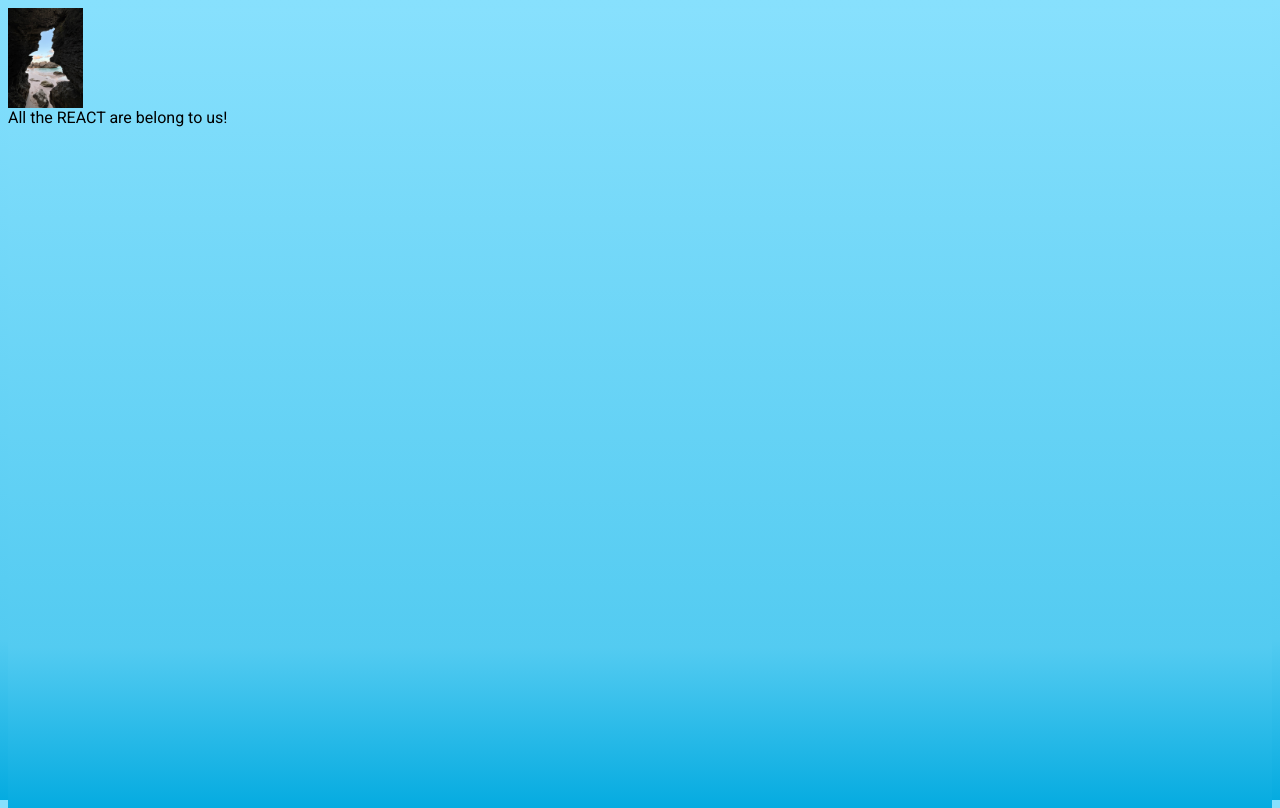
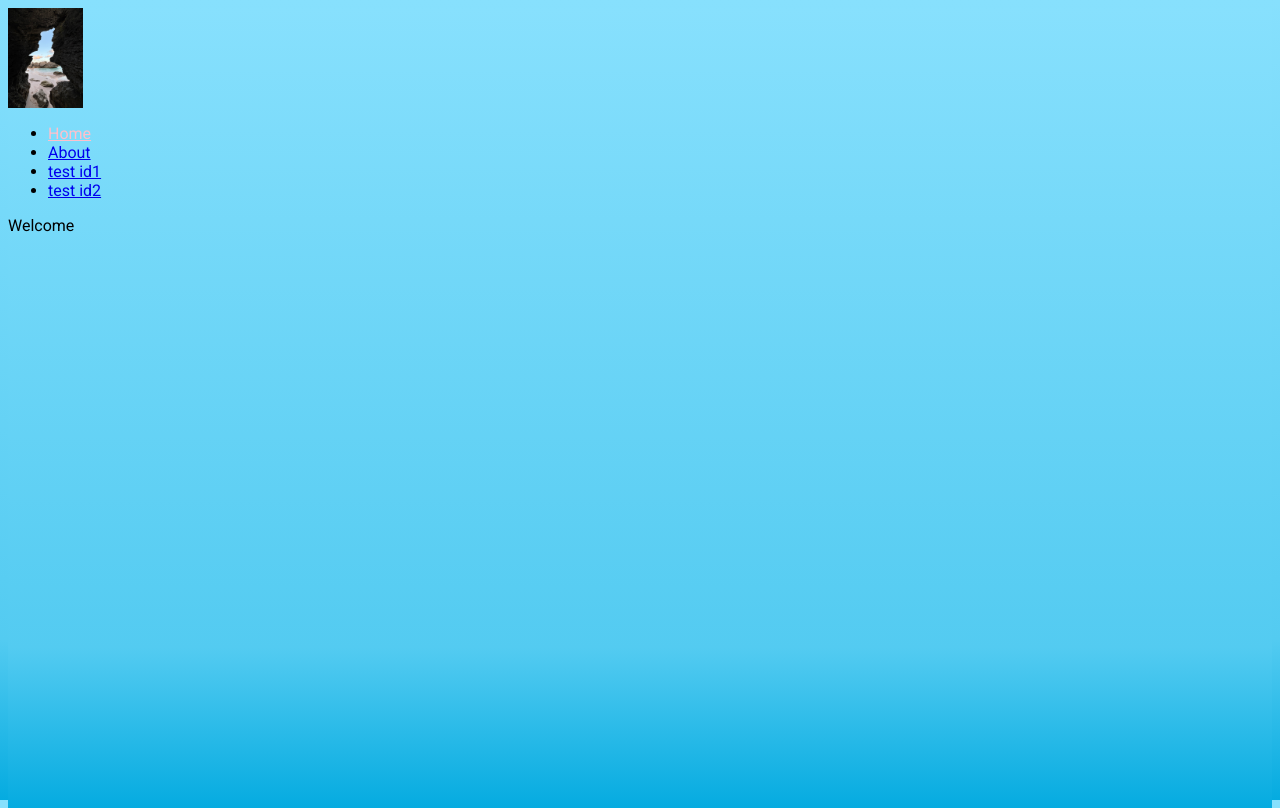
Before and after one commit to CJWheelz/demo, a React (Vite) app: page / in a window 1280 px wide. Built offline with nearby package versions, Linux system fonts and the light colour scheme.

Commit message:
added routing

```diff
--- a/package.json
+++ b/package.json
@@ -30,6 +30,7 @@
     "lodash.debounce": "^4.0.8",
     "react": "^18.2.0",
     "react-dom": "^18.2.0",
-    "react-router": "^6.22.3"
+    "react-router": "^6.22.3",
+    "react-router-dom": "^6.22.3"
   }
 }
--- a/src/index.jsx
+++ b/src/index.jsx
@@ -1,10 +1,55 @@
 import React from 'react';
 import { createRoot } from 'react-dom/client';
+import {
+  BrowserRouter, Routes, Route, NavLink, useParams,
+} from 'react-router-dom';
 import './style.scss';
 
-function App() {
-  return <div className="test">All the REACT are belong to us!</div>;
+function About(props) {
+  return <div> All there is to know about me </div>;
 }
+function Welcome(props) {
+  return <div>Welcome</div>;
+}
+function Test(props) {
+  const { id } = useParams();
+  return <div> ID: {id} </div>;
+}
+function FallBack(props) {
+  return <div>URL Not Found</div>;
+}
+
+function Nav(props) {
+  return (
+    <nav>
+      <ul>
+        <li><NavLink to="/">Home</NavLink></li>
+        <li><NavLink to="/about">About</NavLink></li>
+        <li><NavLink to="/test/id1">test id1</NavLink></li>
+        <li><NavLink to="/test/id2">test id2</NavLink></li>
+      </ul>
+    </nav>
+  );
+}
+
+function App(props) {
+  return (
+    <BrowserRouter>
+      <div>
+        <Nav />
+        <Routes>
+          <Route path="/" element={<Welcome />} />
+          <Route path="/about" element={<About />} />
+          <Route path="/test/:id" element={<Test />} />
+          <Route path="*" element={<FallBack />} />
+        </Routes>
+      </div>
+    </BrowserRouter>
+  );
+}
+// function App() {
+//   return <div className="test">All the REACT are belong to us!</div>;
+// }
 
 const root = createRoot(document.getElementById('main'));
 root.render(<App />);
--- a/src/style.scss
+++ b/src/style.scss
@@ -3,6 +3,11 @@
     background: linear-gradient(to bottom, #87e0fd 0%,#53cbf1 80%,#05abe0 100%);
     height: 100%;
 }
+
+.active {
+    color: pink;
+  }
+
 
 .logo {
     background-image: url('images/photo.jpeg');
```
Also changed, not shown: 1 other file (tests, documents, lock files or other folders).
